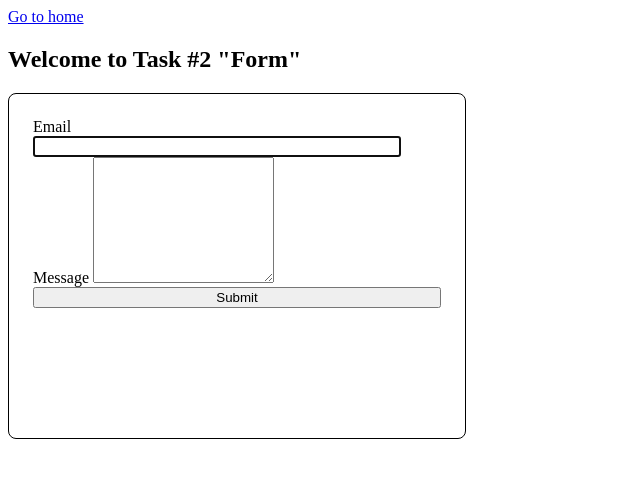
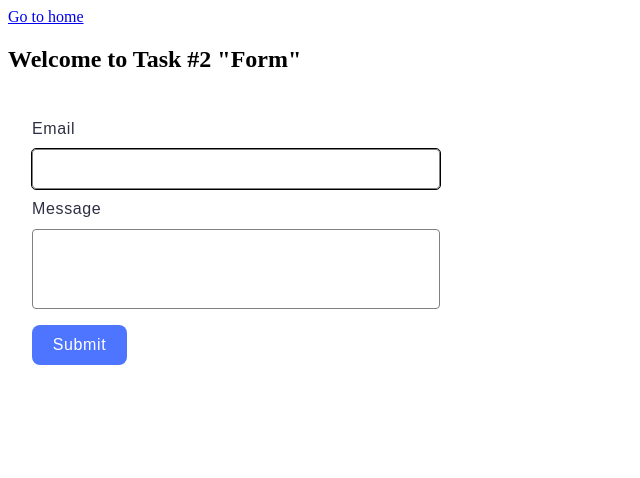
Before and after one commit to dgold4545/goit-js-hw-09-105, a website built with Vite: page src/2-form.html in a window 1280 px wide. Shown: the whole page, without its empty margins (0-640 px from the left). Built offline with nearby package versions, Linux system fonts and the light colour scheme.

Commit message:
The next step

```diff
--- a/src/css/form.css
+++ b/src/css/form.css
@@ -4,10 +4,75 @@
   border-radius: 8px;
   padding: 24px;
   width: 408px;
-  height: 296px;
-  border: 1px solid black;
+  max-height: 296px;
+  padding: 24px;
+}
+
+.feedback-form label {
+  display: block;
+  max-width: 100%;
+  font-family: "Montserrat", sans-serif;
+  font-weight: 400;
+  font-size: 16px;
+  line-height: 1.5;
+  letter-spacing: 0.04em;
+  color: #2e2f42;
+}
+
+.feedback-form textarea,
+.feedback-form input {
+  display: block;
+  width: 100%;
+  box-sizing: border-box;
+  border-radius: 4px;
+  border: 1px solid #808080;
+  font-family: "Montserrat", sans-serif;
+  font-weight: 400;
+  font-size: 16px;
+  line-height: 1.5;
+  letter-spacing: 0.04em;
+  color: #2e2f42;
+  border: 1px solid #808080;
+  padding: 8px 16px;
 }
 
 .feedback-form input {
-  width: 360px;
+  height: 40px;
+  border-radius: 4px;
+  margin-top: 8px;
+  margin-bottom: 8px;
 }
+
+.feedback-form textarea {
+  height: 80px;
+  resize: none;
+  margin-top: 8px;
+  margin-bottom: 16px;
+
+}
+
+.feedback-form textarea:hover,
+.feedback-form textarea:focus,
+.feedback-form input:hover,
+.feedback-form input:focus {
+  outline: 1px solid #000;
+}
+
+.feedback-form button {
+  display: inline-block;
+  border-radius: 8px;
+  padding: 8px 16px;
+  border: none;
+  width: 95px;
+  height: 40px;
+  font-weight: 500;
+  font-size: 16px;
+  line-height: 1.5;
+  letter-spacing: 0.04em;
+  color: #fff;
+  background-color: #4e75ff;
+}
+
+.feedback-form button:hover {
+  background: #6c8cff;
+}
--- a/src/css/styles.css
+++ b/src/css/styles.css
@@ -6,10 +6,13 @@
 */
 @import url('./reset.css');
 @import url('./gallery.css');
+@import url('./form.css');
+
+@import url('https://fonts.googleapis.com/css2?family=Montserrat:wght@100..900&display=swap');
 
 
 :root {
-  font-family: Inter, Avenir, Helvetica, Arial, sans-serif;
+  font-family: "Montserrat", Inter, Avenir, Helvetica, Arial, sans-serif;
   font-size: 16px;
   line-height: 24px;
   font-weight: 400;
```
